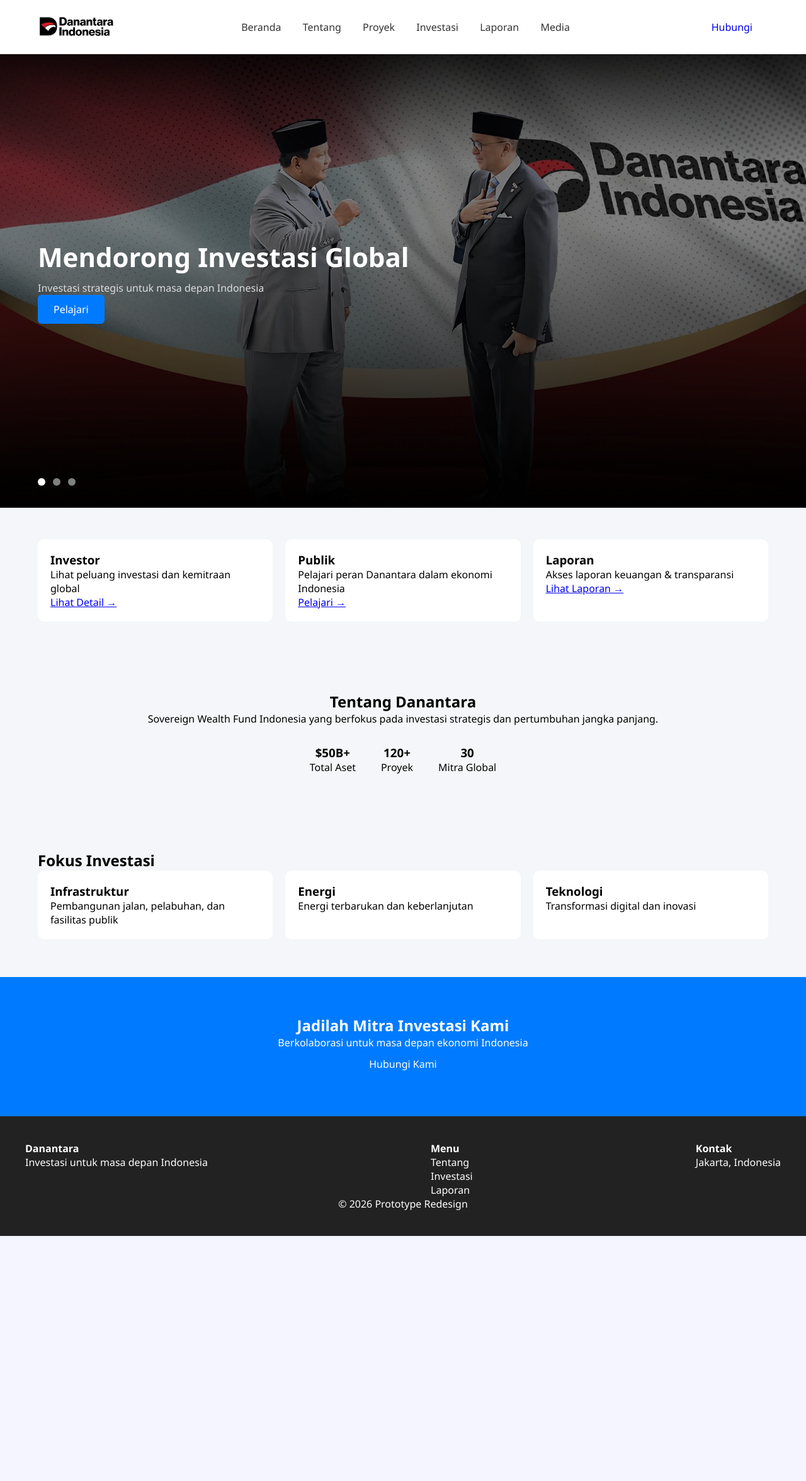
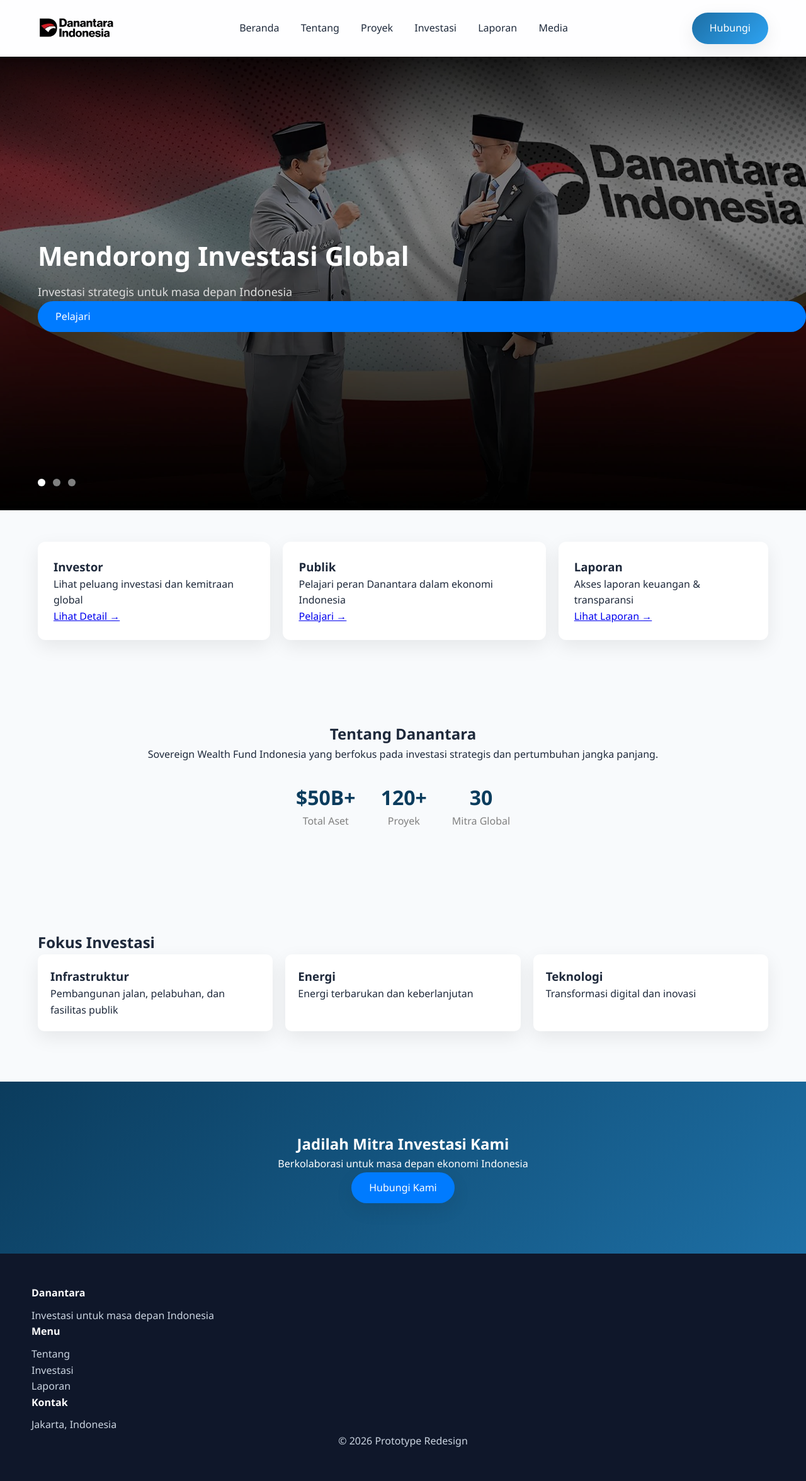
Before and after one commit to JaydenLee24/danantara-redesign, a PHP site: page / in a window 1280 px wide. Shown: the whole page at 63% size. Before the commit the page ends 1962 px from the top, so only its background shows below. Run offline with PHP 8.4, Linux system fonts and the light colour scheme.

Commit message:
Update style.css

```diff
--- a/css/style.css
+++ b/css/style.css
@@ -18,7 +18,10 @@
 }
 
 body {
-    background: #f4f6f9;
+    background: var(--light);
+    color: var(--text);
+    font-family: "Segoe UI", sans-serif;
+    line-height: 1.6;
 }
 
 /* NAVBAR */
@@ -27,15 +30,37 @@
     justify-content: space-between;
     align-items: center;
     padding: 20px 60px;
-    background: white;
+
+    background: rgba(255,255,255,0.8);
+    backdrop-filter: blur(10px);
+
+    box-shadow: 0 2px 10px rgba(0,0,0,0.05);
     position: sticky;
     top: 0;
+    z-index: 1000;
 }
 
 .menu a {
     margin: 0 15px;
     text-decoration: none;
-    color: #333;
+    color: var(--text);
+    font-weight: 500;
+    position: relative;
+}
+
+.menu a::after {
+    content: "";
+    position: absolute;
+    width: 0%;
+    height: 2px;
+    background: var(--accent);
+    left: 0;
+    bottom: -5px;
+    transition: 0.3s;
+}
+
+.menu a:hover::after {
+    width: 100%;
 }
 
 .logo img {
@@ -50,7 +75,25 @@
     position: relative;
     display: flex;
     align-items: center;
-    padding: 60px;
+    padding: 80px 60px;
+}
+
+.hero-slider {
+    height: 90vh;
+    position: relative;
+    overflow: hidden;
+    color: white;
+}
+
+.hero-slider h1 {
+    font-size: 48px;
+    font-weight: 700;
+}
+
+.hero-slider p {
+    font-size: 18px;
+    margin-top: 10px;
+    color: #e2e8f0;
 }
 
 .overlay {
@@ -76,26 +119,22 @@
 
 /* BUTTON */
 .btn {
-    padding: 12px 25px;
-    border-radius: 6px;
+    display: inline-block;
+    padding: 12px 28px;
+    border-radius: 50px;
+
+    background: linear-gradient(135deg, var(--secondary), var(--accent));
+    color: white;
     text-decoration: none;
+    font-weight: 500;
 
-    display: inline-block;
-    width: fit-content;
-}
-
-.btn.primary {
-    background: #007bff;
-    color: white;
-
-    display: inline-block;
-    width: fit-content;
-
+    box-shadow: var(--shadow);
     transition: 0.3s;
 }
 
-.btn.primary:hover {
-    background: #0056b3;
+.btn:hover {
+    transform: translateY(-3px);
+    box-shadow: 0 15px 35px rgba(0,0,0,0.15);
 }
 
 .primary {
@@ -116,16 +155,24 @@
     padding: 50px 60px;
 }
 
-.qa-card {
+.qa-card,
+.project-card {
     background: white;
-    padding: 20px;
-    flex: 1;
-    border-radius: 10px;
+    padding: 25px;
+    border-radius: var(--radius);
+
+    box-shadow: var(--shadow);
+    transition: 0.3s;
+}
+
+.qa-card:hover,
+.project-card:hover {
+    transform: translateY(-5px);
 }
 
 /* SUMMARY */
 .summary {
-    padding: 60px;
+    padding: 80px 60px;
     text-align: center;
 }
 
@@ -136,9 +183,18 @@
     margin-top: 30px;
 }
 
+.stat h3 {
+    font-size: 32px;
+    color: var(--primary);
+}
+
+.stat p {
+    color: gray;
+}
+
 /* PROJECT */
 .projects {
-    padding: 60px;
+    padding: 80px 60px;
 }
 
 .project-grid {
@@ -156,23 +212,23 @@
 /* CTA */
 .cta-section {
     text-align: center;
-    padding: 60px;
-    background: #007bff;
+    padding: 80px;
+
+    background: linear-gradient(135deg, var(--primary), var(--secondary));
     color: white;
 }
 
 /* FOOTER */
 footer {
-    background: #222;
-    color: white;
-    padding: 40px;
+    background: #0f172a;
+    color: #cbd5e1;
+    padding: 50px;
 }
 
-.footer-content {
-    display: flex;
-    justify-content: space-between;
+.footer-content h4 {
+    color: white;
+    margin-bottom: 10px;
 }
-
 .copyright {
     text-align: center;
 }
@@ -185,7 +241,7 @@
     color: white;
     display: flex;
     align-items: center;
-    padding: 60px;
+    padding: 80px 60px;
     overflow: hidden;
 }
 
```
